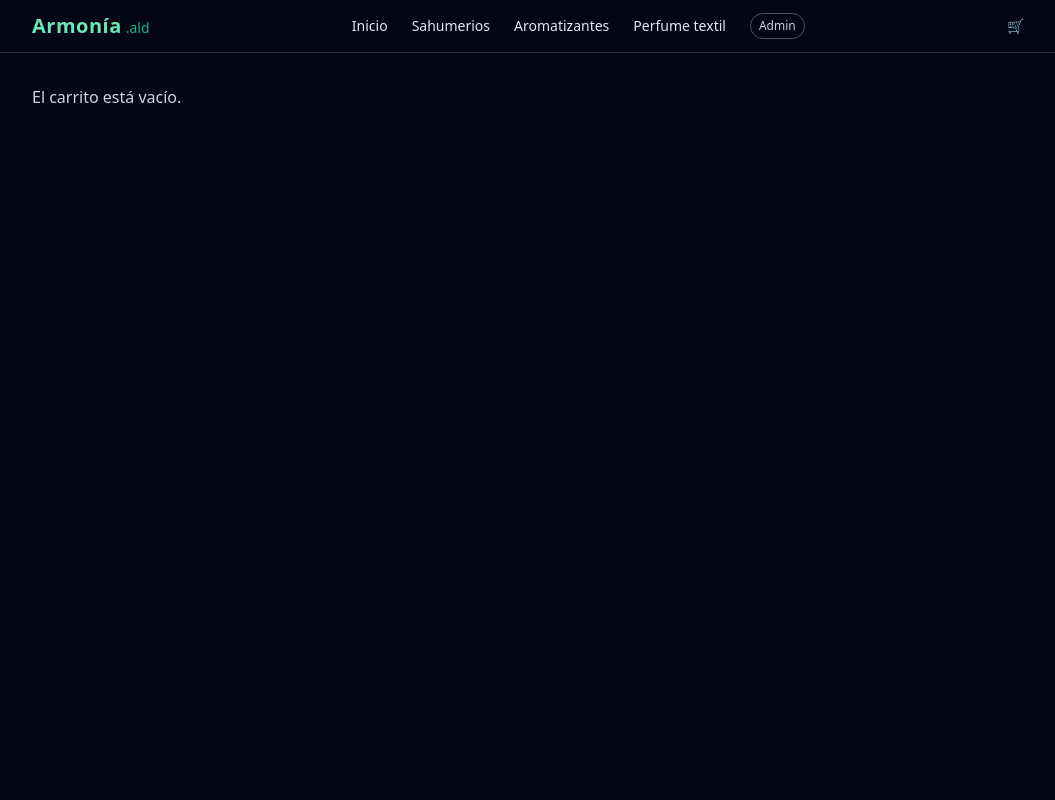
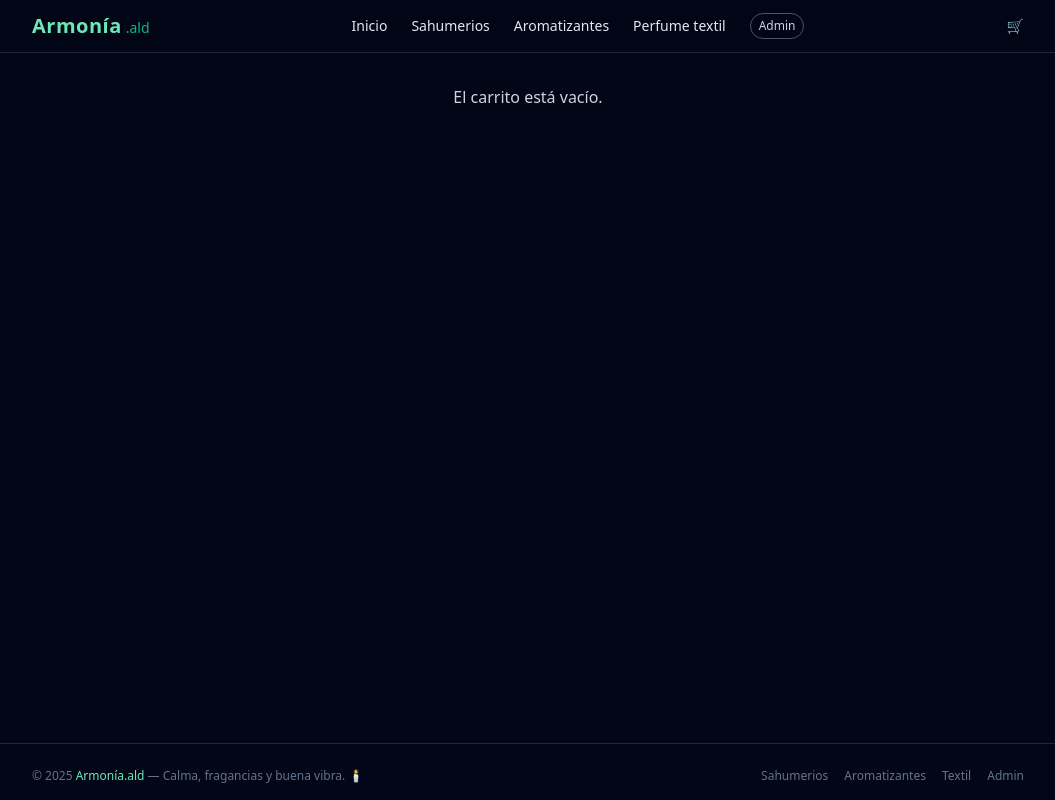
Before and after one commit to Dylux022/armoniatienda, a React app: page /checkout in a window 1280 px wide. Shown: the whole page, without its empty margins (112-1167 px from the left). Built offline with nearby package versions, Linux system fonts and the light colour scheme; the HTML template or start-up script is replaced by a standard one.

Commit message:
footer2.0

```diff
--- a/src/App.jsx
+++ b/src/App.jsx
@@ -2,6 +2,8 @@ import React, { useState, useEffect } from "react";
 import { BrowserRouter, Routes, Route } from "react-router-dom";
 
 import Navbar from "./components/Navbar";
+import Footer from "./components/Footer";   // 👈 AGREGADO
+
 import Home from "./pages/Home";
 import Sahumerios from "./pages/Sahumerios";
 import Aromatizantes from "./pages/Aromatizantes";
@@ -11,9 +13,6 @@ import Admin from "./pages/Admin";
 import Checkout from "./pages/Checkout";
 import PedidoEnviado from "./pages/PedidoEnviado";
 import AdminPedidos from "./pages/AdminPedidos";
-
-
-
 
 const App = () => {
   // ✅ Inicializar carrito leyendo localStorage UNA sola vez
@@ -28,7 +27,7 @@ const App = () => {
     }
   });
 
-  // ✅ Cada vez que cambia el carrito, lo guardamos en localStorage
+  // ✅ Guardar carrito cada vez que cambie
   useEffect(() => {
     localStorage.setItem("cart", JSON.stringify(cart));
   }, [cart]);
@@ -47,43 +46,50 @@ const App = () => {
 
   return (
     <BrowserRouter>
-      <div className="min-h-screen bg-slate-950 text-slate-100">
+      <div className="min-h-screen bg-slate-950 text-slate-100 flex flex-col">
+
         <Navbar cartCount={cart.length} />
 
-        <main className="max-w-5xl mx-auto px-4 py-8">
+        {/* CONTENIDO PRINCIPAL */}
+        <main className="max-w-5xl mx-auto px-4 py-8 flex-grow">
           <Routes>
             <Route path="/" element={<Home />} />
+
             <Route
               path="/sahumerios"
               element={<Sahumerios onAddToCart={handleAddToCart} />}
             />
+
             <Route
               path="/aromatizantes"
               element={<Aromatizantes onAddToCart={handleAddToCart} />}
             />
+
             <Route
               path="/textil"
               element={<Textil onAddToCart={handleAddToCart} />}
             />
+
             <Route
               path="/carrito"
-              element={
-                <Cart cart={cart} onRemoveItem={handleRemoveFromCart} />
-              }
+              element={<Cart cart={cart} onRemoveItem={handleRemoveFromCart} />}
             />
+
             <Route path="/admin" element={<Admin />} />
+
             <Route
-  path="/checkout"
-  element={<Checkout cart={cart} onClearCart={() => setCart([])} />}
-/>
+              path="/checkout"
+              element={<Checkout cart={cart} onClearCart={() => setCart([])} />}
+            />
 
-<Route path="/pedido-enviado" element={<PedidoEnviado />} />
-<Route path="/admin/pedidos" element={<AdminPedidos />} />
+            <Route path="/pedido-enviado" element={<PedidoEnviado />} />
 
-
-
+            <Route path="/admin/pedidos" element={<AdminPedidos />} />
           </Routes>
         </main>
+
+        {/* FOOTER */}
+        <Footer />   {/* 👈 AGREGADO */}
       </div>
     </BrowserRouter>
   );
--- /dev/null
+++ b/src/components/Footer.jsx
@@ -0,0 +1,27 @@
+import React from "react";
+import { Link } from "react-router-dom";
+
+function Footer() {
+  return (
+    <footer className="mt-14 border-t border-slate-800 pt-6 pb-4 text-xs text-slate-500">
+      <div className="max-w-5xl mx-auto px-4 flex flex-col md:flex-row items-center justify-between gap-3">
+
+        <p>
+          © {new Date().getFullYear()}{" "}
+          <span className="text-emerald-300 font-medium">Armonía.ald</span>
+          {" — "}
+          Calma, fragancias y buena vibra. 🕯️
+        </p>
+
+        <div className="flex gap-4">
+          <Link to="/sahumerios" className="hover:text-emerald-300">Sahumerios</Link>
+          <Link to="/aromatizantes" className="hover:text-emerald-300">Aromatizantes</Link>
+          <Link to="/textil" className="hover:text-emerald-300">Textil</Link>
+          <Link to="/admin" className="hover:text-emerald-300">Admin</Link>
+        </div>
+      </div>
+    </footer>
+  );
+}
+
+export default Footer;
--- a/src/components/ProductCard.jsx
+++ b/src/components/ProductCard.jsx
@@ -1,29 +1,56 @@
 import React from "react";
 
-const ProductCard = ({ nombre, precio, descripcion, imagen, onAdd }) => {
+function ProductCard({ product, onAddToCart }) {
+  const { nombre, descripcion, precio, imagen } = product;
+
+  const handleAdd = () => {
+    if (onAddToCart) onAddToCart(product);
+  };
+
   return (
-    <div className="bg-slate-900/60 border border-slate-800 rounded-2xl p-4 hover:border-emerald-400/40 transition-all">
+    <article className="bg-slate-900/70 border border-slate-800 rounded-2xl overflow-hidden flex flex-col shadow-lg hover:border-emerald-400/70 hover:shadow-emerald-500/10 transition-all">
+      {/* Imagen */}
+      {imagen && (
+        <div className="w-full h-40 bg-slate-950/80">
           <img
             src={imagen}
             alt={nombre}
-        className="w-full h-40 object-cover rounded-xl mb-3 border border-slate-800"
+            className="w-full h-full object-cover"
+            onError={(e) => {
+              // Si falla la imagen, ocultamos el tag
+              e.currentTarget.style.display = "none";
+            }}
           />
+        </div>
+      )}
 
-      <h3 className="font-medium text-emerald-200">{nombre}</h3>
-      <p className="text-sm text-slate-400 mt-1">{descripcion}</p>
+      {/* Contenido */}
+      <div className="flex-1 flex flex-col p-4 space-y-2">
+        <h3 className="text-sm font-semibold text-emerald-200">
+          {nombre}
+        </h3>
 
-      <p className="mt-2 text-lg font-semibold text-emerald-300">
+        {descripcion && (
+          <p className="text-xs text-slate-400 leading-snug max-h-16 overflow-hidden">
+            {descripcion}
+          </p>
+        )}
+
+        <div className="mt-2 flex items-center justify-between">
+          <p className="text-sm font-semibold text-emerald-300">
             ${precio}
           </p>
 
           <button
-        className="mt-3 w-full py-2 text-sm rounded-full border border-emerald-400/60 text-emerald-300 hover:bg-emerald-400/10 transition-all"
-        onClick={onAdd}
+            onClick={handleAdd}
+            className="text-xs px-3 py-1.5 rounded-full bg-emerald-400 text-slate-950 font-medium hover:bg-emerald-300 active:scale-95 transition-all"
           >
-        Agregar al carrito
+            Agregar
           </button>
         </div>
+      </div>
+    </article>
   );
-};
+}
 
 export default ProductCard;
--- a/src/index.css
+++ b/src/index.css
@@ -4,4 +4,13 @@
 
 body {
   @apply bg-slate-950 text-slate-100;
+  font-family: system-ui, -apple-system, BlinkMacSystemFont, "Segoe UI", sans-serif;
 }
+
+html {
+  scroll-behavior: smooth;
+}
+
+#root {
+  min-height: 100vh;
+}
--- a/src/pages/Aromatizantes.jsx
+++ b/src/pages/Aromatizantes.jsx
@@ -51,15 +51,13 @@ function Aromatizantes({ onAddToCart }) {
         Aromatizantes 🌬️
       </h2>
 
-      <div className="grid gap-6 md:grid-cols-3">
+      {/* GRID RESPONSIVE: 1 / 2 / 3 columnas */}
+      <div className="grid gap-4 grid-cols-1 sm:grid-cols-2 lg:grid-cols-3">
         {items.map((p) => (
           <ProductCard
             key={p.id}
-            nombre={p.nombre}
-            descripcion={p.descripcion}
-            precio={p.precio}
-            imagen={p.imagen}
-            onAdd={() => onAddToCart(p)}
+            product={p}
+            onAddToCart={onAddToCart}
           />
         ))}
       </div>
--- a/src/pages/Sahumerios.jsx
+++ b/src/pages/Sahumerios.jsx
@@ -49,15 +49,13 @@ function Sahumerios({ onAddToCart }) {
     <div className="space-y-6">
       <h2 className="text-2xl font-semibold text-emerald-300">Sahumerios 🌿</h2>
 
-      <div className="grid gap-6 md:grid-cols-3">
+      {/* GRID RESPONSIVE: 1 / 2 / 3 columnas */}
+      <div className="grid gap-4 grid-cols-1 sm:grid-cols-2 lg:grid-cols-3">
         {items.map((p) => (
           <ProductCard
             key={p.id}
-            nombre={p.nombre}
-            descripcion={p.descripcion}
-            precio={p.precio}
-            imagen={p.imagen}
-            onAdd={() => onAddToCart(p)}
+            product={p}
+            onAddToCart={onAddToCart}
           />
         ))}
       </div>
--- a/src/pages/Textil.jsx
+++ b/src/pages/Textil.jsx
@@ -51,15 +51,13 @@ function Textil({ onAddToCart }) {
         Perfume textil 👕✨
       </h2>
 
-      <div className="grid gap-6 md:grid-cols-3">
+      {/* GRID RESPONSIVE: 1 / 2 / 3 columnas */}
+      <div className="grid gap-4 grid-cols-1 sm:grid-cols-2 lg:grid-cols-3">
         {items.map((p) => (
           <ProductCard
             key={p.id}
-            nombre={p.nombre}
-            descripcion={p.descripcion}
-            precio={p.precio}
-            imagen={p.imagen}
-            onAdd={() => onAddToCart(p)}
+            product={p}
+            onAddToCart={onAddToCart}
           />
         ))}
       </div>
```
Lines whose indentation alone changed are shown as unchanged.
